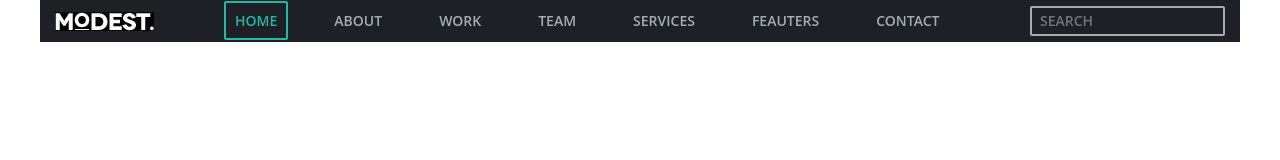
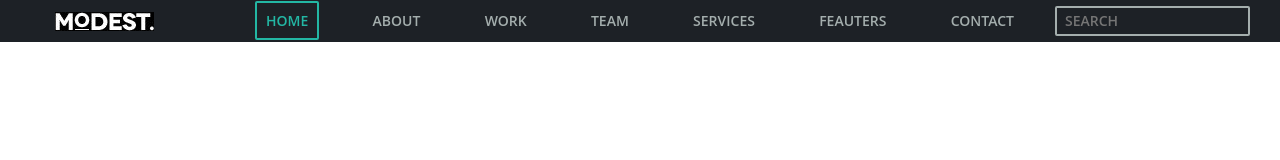
Before and after one commit to gsmoff/blog, a plain HTML site: page index.html in a window 1280 px wide. Drawn offline with Linux system fonts and the light colour scheme.

Commit message:
add responsive design headder

```diff
--- a/_commons.scss
+++ /dev/null
@@ -1,144 +0,0 @@
-* {
-	box-sizing: border-box;
-}
-
-img {
-	display: block;
-}
-
-body,
-h1,
-h2 {
-	margin: 0;
-	display: flex;
-	flex-direction: column;
-	justify-content: center;
-	align-items: center;
-}
-
-a {
-	text-decoration: none;
-}
-
-ul,
-ol {
-	list-style: none;
-	padding: 0;
-	margin: 0;
-}
-
-:root {
-	--main-font: 'Open Sans', sans-serif;
-}
-
-header {
-	display: flex;
-	flex-direction: column;
-	justify-content: center;
-	align-items: center;
-}
-
-.page-header {
-	background-color: #1d2126;
-}
-
-.container {
-	padding: 0 15px;
-	margin: 0 auto;
-	@media screen and (min-width: 480px) {
-		width: 480px;
-	}
-	@media screen and (min-width: 768px) {
-		width: 768px;
-	}
-	@media screen and (min-width: 1200px) {
-		width: 1200px;
-	}
-}
-
-.logo {
-	margin-right: 70px;
-	align-items: center;
-	height: 19px;
-	font-weight: 600;
-	font-size: 14px;
-	line-height: 3;
-	color: #a4aead;
-}
-
-.header-nav {
-	align-items: center;
-	@media screen and (min-width: 480px) {
-		display: flex;
-		flex-direction: column;
-	}
-	@media screen and (min-width: 768px) {
-		display: flex;
-		flex-direction: column;
-	}
-	@media screen and (min-width: 1200px) {
-		flex-direction: row;
-		display: flex;
-	}
-}
-
-.menu {
-	display: flex;
-	flex-direction: row;
-	width: 100%;
-	color: white;
-	@media screen and (max-width: 767px) {
-		overflow-x: scroll;
-	}
-}
-
-.menu-link {
-	padding: 8px 9px;
-	font-family: var(--main-font);
-	font-weight: 600;
-	font-size: 14px;
-	line-height: 3;
-	text-transform: uppercase;
-	color: #a4aead;
-	border-radius: 2px;
-	border: 2px solid transparent;
-}
-
-.menu-link.current {
-	color: #23b7a4;
-	border: 2px solid #23b7a4;
-}
-
-.menu-link:hover,
-.menu-link:focus {
-	border: 2px solid #5b6168;
-}
-
-.menu-item + .menu-item {
-	margin-left: 35px;
-}
-
-.search-input {
-	margin-left: 70px;
-	padding: 7px 8px;
-	width: 195px;
-	height: 30px;
-	font-family: var(--main-font);
-	font-weight: 600;
-	font-size: 14px;
-	line-height: 3;
-	text-transform: uppercase;
-	color: #a4aead;
-	background-color: #1d2126;
-	outline: none;
-	border-radius: 2px;
-	border: 2px solid #a4aead;
-	@media screen and (max-width: 767px) {
-		display: none;
-	}
-}
-
-.search-input:hover,
-.search-input:focus {
-	border-color: #a4aead;
-}
--- a/index.html
+++ b/index.html
@@ -5,18 +5,19 @@
     <meta charset="UTF-8">
     <meta http-equiv="X-UA-Compatible" content="IE=edge">
     <meta name="viewport" content="width=device-width, initial-scale=1.0">
-    <title>blog</title>
+    <title>lesson-10</title>
     <link rel="stylesheet" href="style.css">
 </head>
 
 <body>
-    <header class="page-header">
+    <header>
         <div class="container">
-            <nav class="header-nav">
-                <a href="./index.html" class="logo">
+            <div class="row">
+                <div class="col-xs-12 col-md-2"><a href="./index.html" class="logo">
                         <img src="./images/logo.jpg">
-                </a>
-                <ul class="menu list">
+                    </a></div>
+                <div class="col-xs-12 col-md-8">
+                    <ul class="menu">
                         <li class="menu-item">
                             <a href="./index.html" class="menu-link current">HOME</a>
                         </li>
@@ -39,8 +40,8 @@
                             <a href="" class="menu-link">CONTACT</a>
                         </li>
                     </ul>
-                <input type="text" class="search-input" placeholder="SEARCH" />
-            </nav>
+                </div>
+                <div class="hidden-xs col-md-2"><input type="text" class="search-input" placeholder="SEARCH" /></div>
             </div>
         </div>
     </header>
--- a/style.scss
+++ b/style.scss
@@ -1 +1,160 @@
-@import './commons'
+* {
+	box-sizing: border-box;
+}
+
+body,
+h1,
+h2 {
+	margin: 0;
+}
+
+img {
+	display: block;
+}
+
+a {
+	text-decoration: none;
+}
+
+ul,
+ol {
+	list-style: none;
+	padding: 0;
+	margin: 0;
+}
+:root {
+	--main-font: 'Open Sans', sans-serif;
+}
+
+header {
+	display: flex;
+	flex-direction: column;
+	justify-content: center;
+	text-align: center;
+	width: 100%;
+	height: 100%;
+	background-color: #1d2126;
+}
+
+.container {
+	padding: 0 15px;
+	width: 100%;
+	margin: 0 auto;
+
+	@media screen and (min-width: 480px) {
+		width: 480px;
+	}
+
+	@media screen and (min-width: 768px) {
+		width: 768px;
+	}
+
+	@media screen and (min-width: 1200px) {
+		width: 1200px;
+	}
+}
+
+.row {
+	margin-left: -15px;
+	margin-right: -15px;
+	display: flex;
+	flex-wrap: wrap;
+	flex-direction: column;
+	align-items: center;
+	@media screen and (min-width: 480px) {
+		flex-direction: column;
+	}
+	@media screen and (min-width: 1200px) {
+		flex-direction: row;
+	}
+}
+
+[class*="col-"] {
+	padding-left: 15px;
+	padding-right: 15px;
+}
+
+.col-xs-12 {
+	flex: 0 0 100%;
+	max-width: 100%;
+}
+
+/*md(laptop)*/
+
+@media (min-width: 768px) {
+	.col-md-2 {
+		flex: 0 0 16.66667%;
+		max-width: 16.66667%;
+	}
+
+	.col-md-8 {
+		flex: 0 0 66.66667%;
+		max-width: 66.66667%;
+	}
+}
+
+/*sm(tablet)*/
+
+@media (max-width: 767px) {
+	.hidden-xs {
+		display: none;
+	}
+	.menu {
+		overflow-x: scroll;
+	}
+}
+.logo {
+	// margin-right: 180px;
+	align-items: center;
+}
+.menu {
+	display: flex;
+	flex-direction: row;
+	justify-content: space-between;
+	width: 100%;
+	color: white;
+}
+
+.menu-link {
+	padding: 8px 9px;
+	font-family: var(--main-font);
+	font-weight: 600;
+	font-size: 14px;
+	line-height: 3;
+	text-transform: uppercase;
+	color: #a4aead;
+	border-radius: 2px;
+	border: 2px solid transparent;
+}
+
+.menu-link.current {
+	color: #23b7a4;
+	border: 2px solid #23b7a4;
+}
+
+.menu-link:hover,
+.menu-link:focus {
+	border: 2px solid #5b6168;
+}
+
+.search-input {
+	/* margin-left: 97px; */
+	padding: 7px 8px;
+	width: 195px;
+	height: 30px;
+	font-family: var(--main-font);
+	font-weight: 600;
+	font-size: 14px;
+	line-height: 3;
+	text-transform: uppercase;
+	color: #a4aead;
+	background-color: #1d2126;
+	outline: none;
+	border-radius: 2px;
+	border: 2px solid #a4aead;
+}
+
+.search-input:hover,
+.search-input:focus {
+	border-color: #a4aead;
+}
```
Also changed, not shown: style.css, 1 other file. Lines whose indentation alone changed are shown as unchanged.
